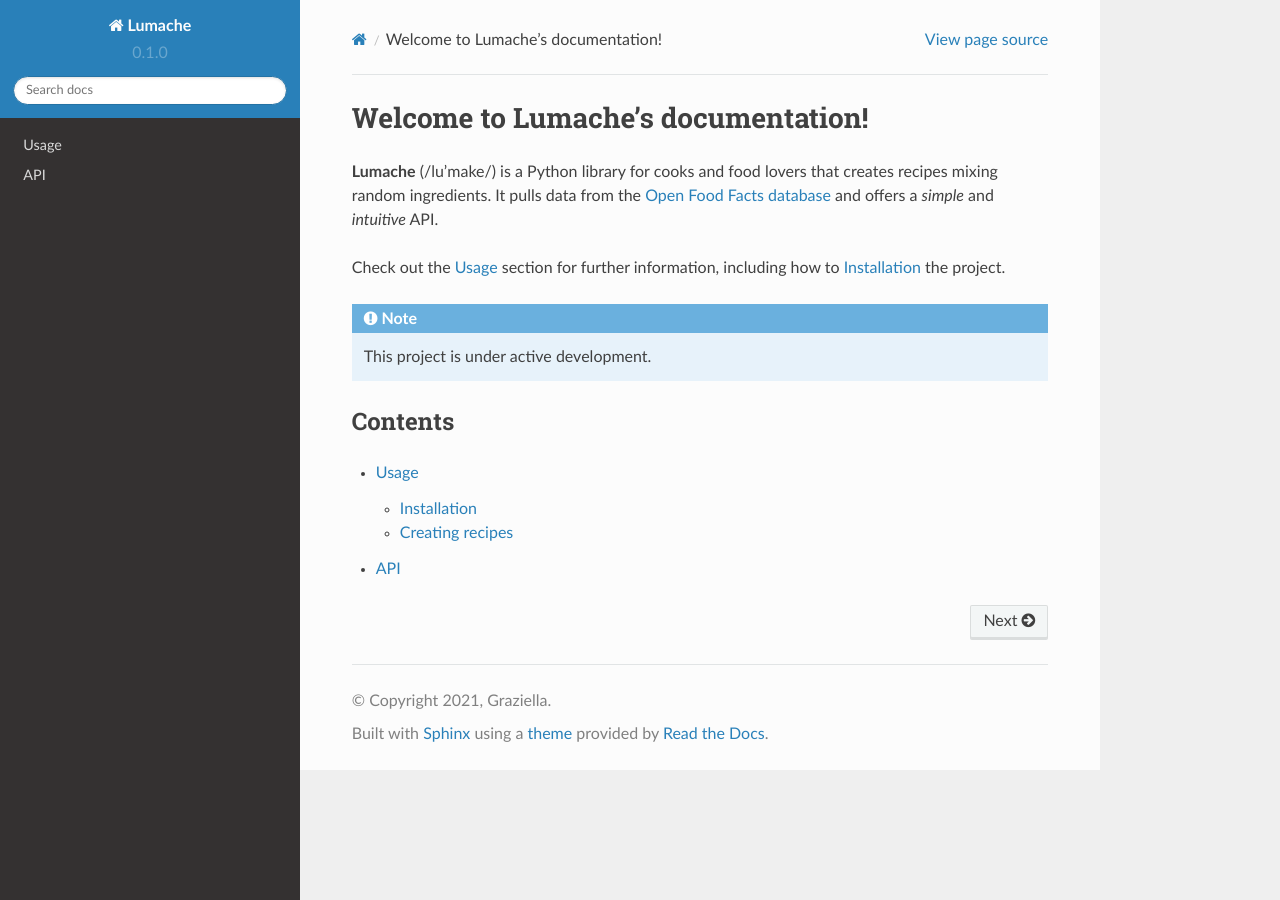
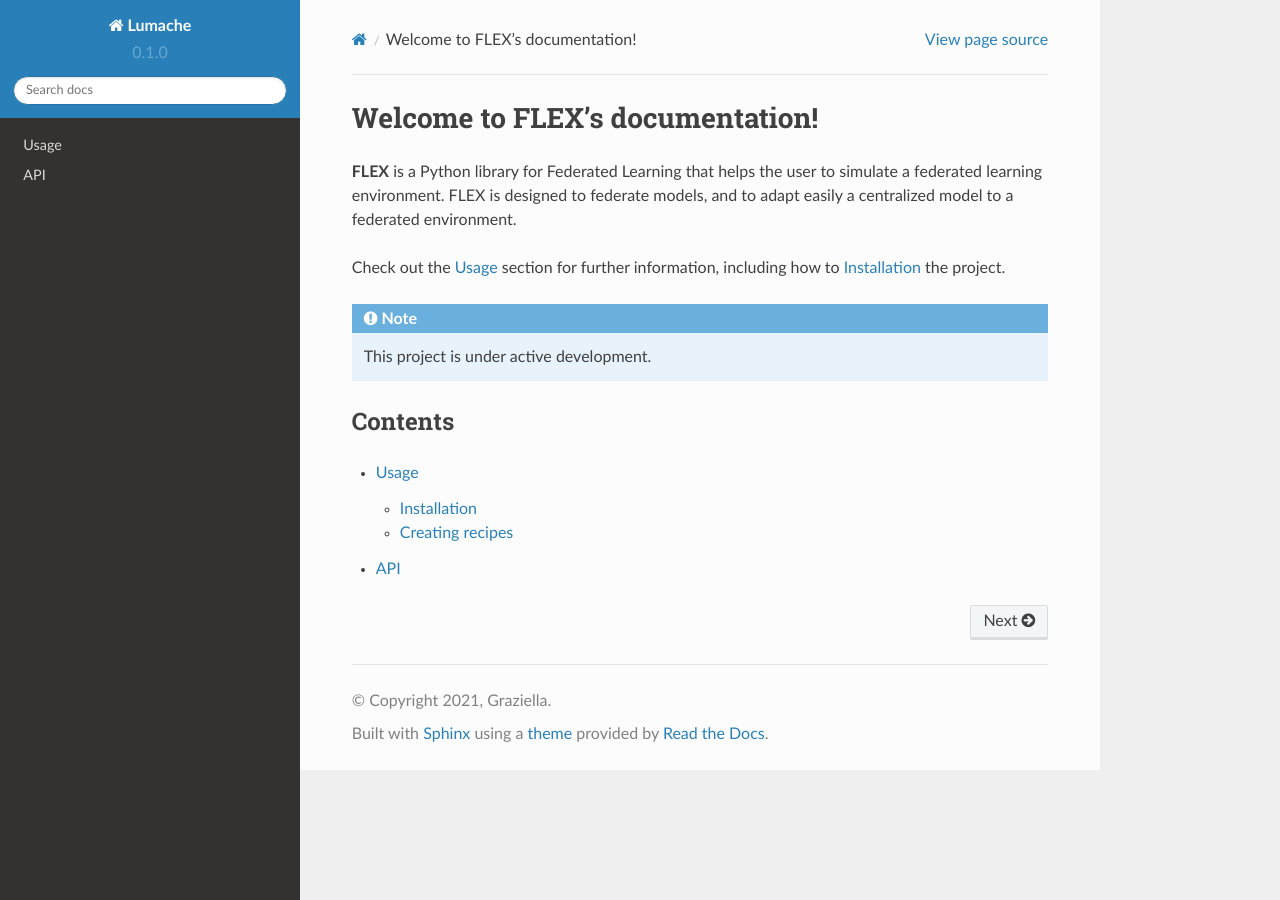
Before and after one commit to FLEXible-FL/flex-doc, a Sphinx documentation site: the page built from docs/source/index.rst, in a window 1280 px wide. Built offline with Sphinx 7.4.7 and the Read the Docs theme 2.0.0, drawn with Linux system fonts in a browser that asks for light colours.

Commit message:
Update index.rst
Description updated.

```diff
--- a/docs/source/index.rst
+++ b/docs/source/index.rst
@@ -1,10 +1,11 @@
-Welcome to Lumache's documentation!
+Welcome to FLEX's documentation!
 ===================================
 
-**Lumache** (/lu'make/) is a Python library for cooks and food lovers
-that creates recipes mixing random ingredients.
-It pulls data from the `Open Food Facts database <https://world.openfoodfacts.org/>`_
-and offers a *simple* and *intuitive* API.
+**FLEX**  is a Python library for Federated Learning
+that helps the user to simulate a federated learning
+environment. FLEX is designed to federate models, and
+to adapt easily a centralized model to a federated
+environment.
 
 Check out the :doc:`usage` section for further information, including
 how to :ref:`installation` the project.
```
